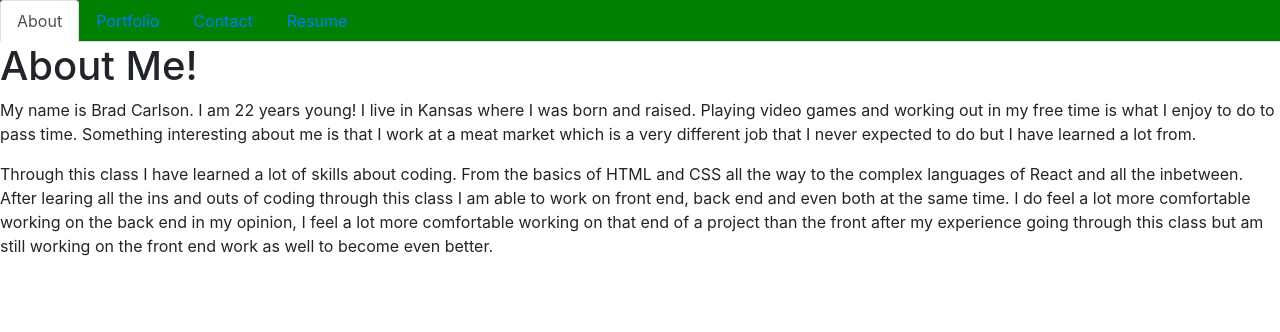
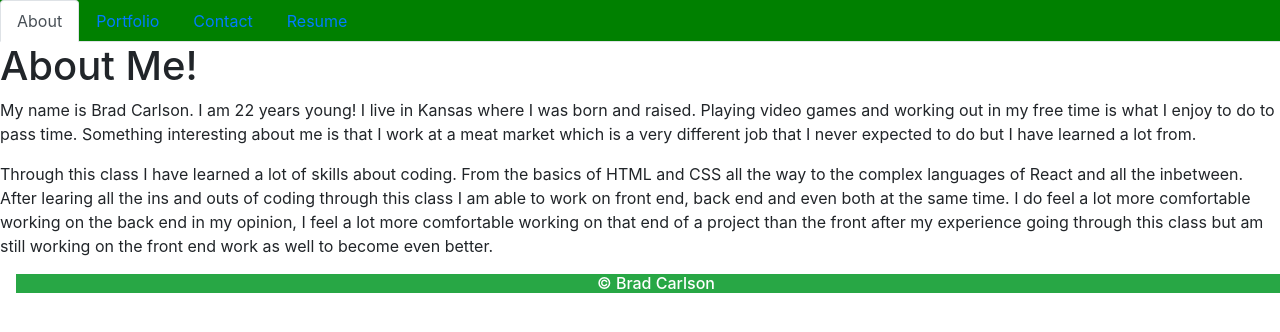
Before and after one commit to brad1200/my-react-portfolio, a React (Create React App) app: page / in a window 1280 px wide. Shown: the top 332 px of the page. Built offline with nearby package versions, Linux system fonts and the light colour scheme.

Commit message:
add new footer page to get it to appear on screen

```diff
--- a/src/App.js
+++ b/src/App.js
@@ -1,7 +1,17 @@
 import React from "react";
 import PortfolioContainer from "./components/PortfolioContainer";
-import Footer from "./components/Footer";
 
-const App = () => <PortfolioContainer />;
+import AddFooter from "./components/AddFooter";
+
+const App = () => {
+    return (
+        <div>
+            <PortfolioContainer />
+
+            <AddFooter />
+        </div>
+    )
+}
+
 
 export default App;
--- /dev/null
+++ b/src/components/AddFooter.js
@@ -0,0 +1,11 @@
+import React from "react";
+
+const AddFooter = () => {
+    return (<>
+        <footer className="bg-success text-white text-center m-3 -3 w-100">
+            <h6>&copy; Brad Carlson</h6>
+        </footer>
+    </>)
+}
+
+export default AddFooter;
--- a/src/components/Footer.js
+++ b/src/components/Footer.js
@@ -1,11 +1,19 @@
 import React from "react";
-import ReactDOM from 'react-dom';
-import { SocialIcon } from 'react-social-icons';
+// import ReactDOM from 'react-dom';
+// import { SocialIcon } from 'react-social-icons';
+
+const styles = {
+    footer: {
+        background: 'green',
+        position: 'fixed',
+        bottom: 0
+    }
+}
 
 function Footer() {
-    <div className="footer">
+    <footer>
         <p>This is some content in sticky footer</p>
-    </div>
+    </footer>
 }
 
 export default Footer;
--- a/src/components/NavTabs.js
+++ b/src/components/NavTabs.js
@@ -6,7 +6,8 @@
 const styles = {
     navbarStyle: {
         background: 'green',
-        justifyContent: 'center'
+        justifyContent: 'center',
+        color: 'white'
     }
 }
 
--- a/src/components/PortfolioContainer.js
+++ b/src/components/PortfolioContainer.js
@@ -31,7 +31,7 @@
             <NavTabs currentPage={currentPage} handlePageChange={handlePageChange} />
             {/* Here we are calling the renderPage method which will return a component  */}
             {renderPage()}
-            {Footer()}
+
         </div>
     );
 }
--- a/src/styles/Navbar.css
+++ b/src/styles/Navbar.css
@@ -1,5 +1,5 @@
 .navbar {
-    background: #6a1b9a;
+    background: 'white';
     height: 60px;
 }
 
```
